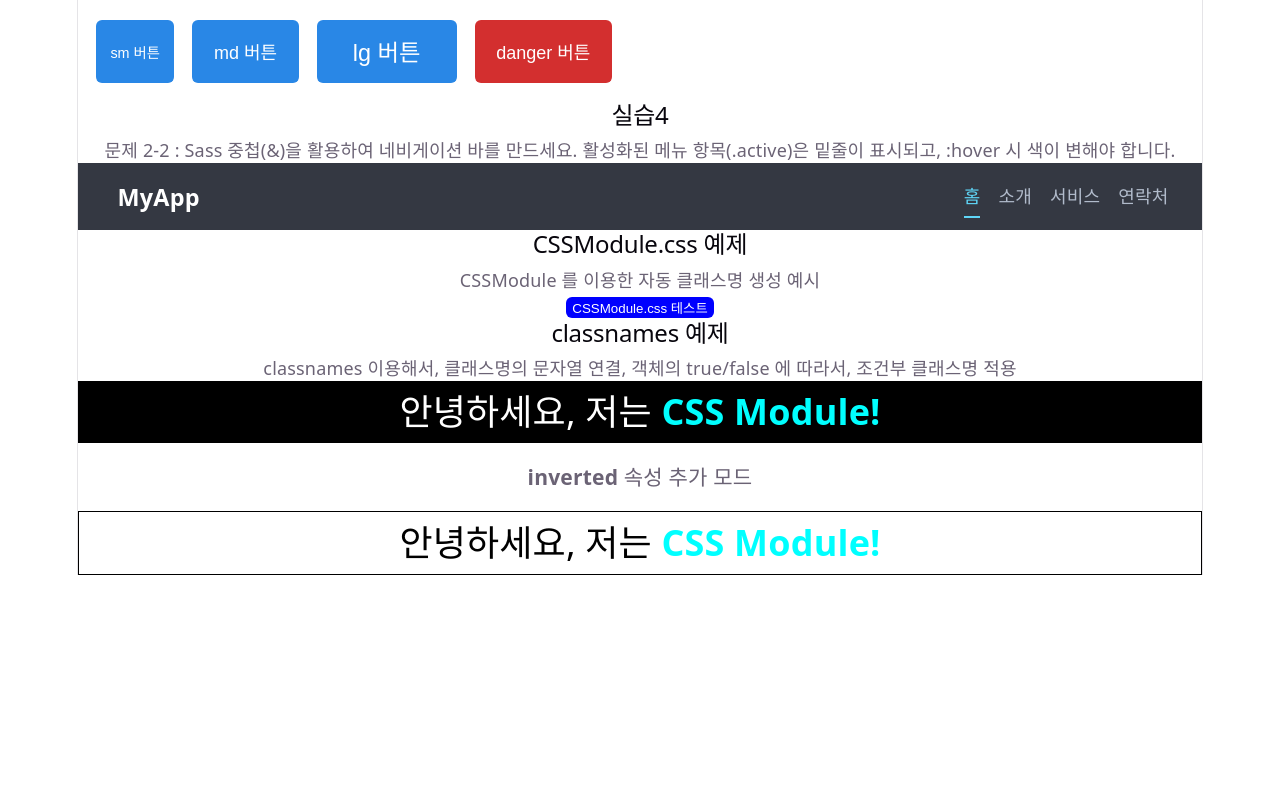
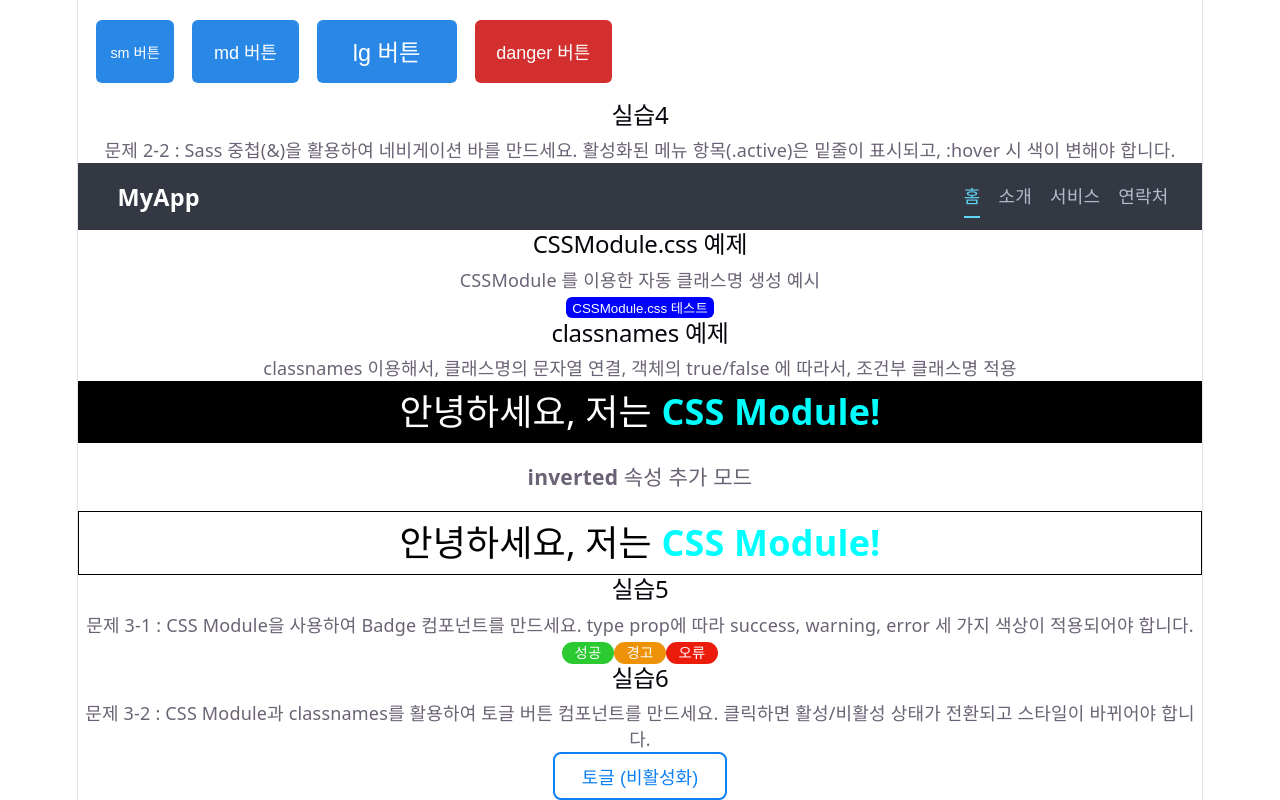
Before and after one commit to parkjihyo-808/0-0-0-k9-React-Workspace-0424-, a React (Vite) app in the folder hello-react-vite/: page / in a window 1280 px wide. Shown: the part 1445-2245 px from the top of the page. Before the commit the page ends 2020 px from the top, so only its background shows below. Built offline with nearby package versions, Linux system fonts and the light colour scheme.

Commit message:
0504 5교시

```diff
--- a/hello-react-vite/package.json
+++ b/hello-react-vite/package.json
@@ -12,7 +12,8 @@
   "dependencies": {
     "classnames": "^2.5.1",
     "react": "^19.2.5",
-    "react-dom": "^19.2.5"
+    "react-dom": "^19.2.5",
+    "styled-components": "^6.4.1"
   },
   "devDependencies": {
     "@eslint/js": "^10.0.1",
--- a/hello-react-vite/src/ch09/App.jsx
+++ b/hello-react-vite/src/ch09/App.jsx
@@ -5,6 +5,8 @@ import Ex1 from './Ex1';
 import Ex2 from './Ex2';
 import Ex3 from './Ex3';
 import Ex4 from './Ex4';
+import Ex5 from './Ex5';
+import Ex6 from './Ex6';
 import ModuleCss from './ModuleCss';
 import SassComponent from './SassComponent';
 import SassEx1 from './SassEx1';
@@ -80,6 +82,22 @@ const App = () => (
     <CSSModule></CSSModule>
     <h3>inverted 속성 추가 모드 </h3>
     <CSSModule inverted={true}></CSSModule>
+    <h2>실습5</h2>
+    <p>
+      문제 3-1 : CSS Module을 사용하여 Badge 컴포넌트를 만드세요. type prop에
+      따라 success, warning, error 세 가지 색상이 적용되어야 합니다.
+    </p>
+    <div>
+      <Ex5 type="success">성공</Ex5>
+      <Ex5 type="warning">경고</Ex5>
+      <Ex5 type="error">오류</Ex5>
+    </div>
+    <h2>실습6</h2>
+    <p>
+      문제 3-2 : CSS Module과 classnames를 활용하여 토글 버튼 컴포넌트를
+      만드세요. 클릭하면 활성/비활성 상태가 전환되고 스타일이 바뀌어야 합니다.
+    </p>
+    <Ex6></Ex6>
   </div>
 );
 
--- /dev/null
+++ b/hello-react-vite/src/ch09/Ex5.jsx
@@ -0,0 +1,11 @@
+import React from 'react';
+import classNames from 'classnames/bind';
+import styles from './Ex5.module.css';
+
+const cx = classNames.bind(styles);
+
+const Ex5 = ({ type = 'success', children }) => {
+  return <span className={cx('badge', type)}>{children}</span>;
+};
+
+export default Ex5;
--- /dev/null
+++ b/hello-react-vite/src/ch09/Ex5.module.css
@@ -0,0 +1,31 @@
+/* CSS Module을 사용하여 `Ex5` 컴포넌트를 만드세요.
+`type` prop에 따라 `success`, `warning`,
+`error` 세 가지 색상이 적용되어야 합니다.
+
+// 사용 예시
+<Ex5 type="success">성공</Ex5>
+<Ex5 type="warning">경고</Ex5>
+<Ex5 type="error">오류</Ex5> */
+
+.badge {
+    display: inline-block;
+    padding: 0.2rem 0.7rem;
+    /* 최대한 둥글게 해, 직사각형 : 알약 모양, 정사각형 : 원 모양, 50% 동일 효과인데,  */
+    border-radius: 999px;
+    font-size: 0.8rem;
+    font-weight: 600;
+    color: white;
+
+    background-color: #373737;
+    line-height: 1;
+    /* 줄바꿈 방지 효과 */
+    white-space: nowrap;
+    /* 텍스트, 아이콘과 함께 쓸 때 정렬 보정.  */
+    vertical-align: middle;
+    /* 드래그 선택 방지 효과 */
+    user-select: none;
+}
+
+.success {background-color: #2aca30;}
+.warning {background-color: #ee9207;}
+.error {background-color: #ec1c0d;}
--- /dev/null
+++ b/hello-react-vite/src/ch09/Ex6.jsx
@@ -0,0 +1,20 @@
+import React, { useState } from 'react';
+import classNames from 'classnames/bind';
+import styles from './Ex6.module.css';
+
+const cx = classNames.bind(styles);
+
+const Ex6 = ({ label = '토글' }) => {
+  const [isActive, setIsActive] = useState(false);
+
+  return (
+    <button
+      onClick={() => setIsActive(!isActive)}
+      className={cx('button', { active: isActive })}
+    >
+      {isActive ? ' 활성화' : `${label} (비활성화)`}
+    </button>
+  );
+};
+
+export default Ex6;
--- /dev/null
+++ b/hello-react-vite/src/ch09/Ex6.module.css
@@ -0,0 +1,15 @@
+.button{
+    padding: 0.5rem 1.5rem;
+    border: 2px solid #0c80f4;
+    border-radius: 8px;
+    background: white;
+    color: #0c80f4;
+    font-size: 1rem;
+    cursor: pointer;
+    transition: all 0.2s;
+}
+
+.active {
+    background: #0c80f4;
+    color: white;
+}
```
Also changed, not shown: 1 other file (tests, documents, lock files or other folders).
